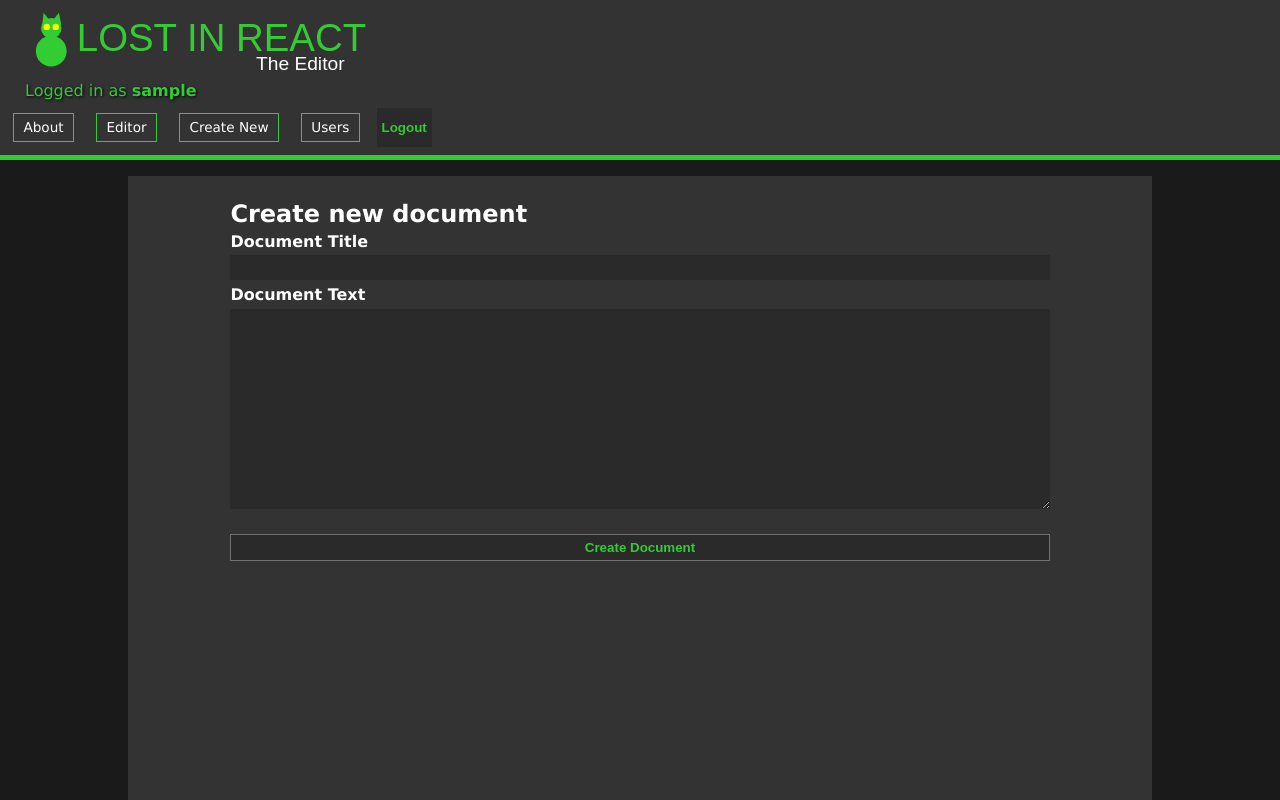
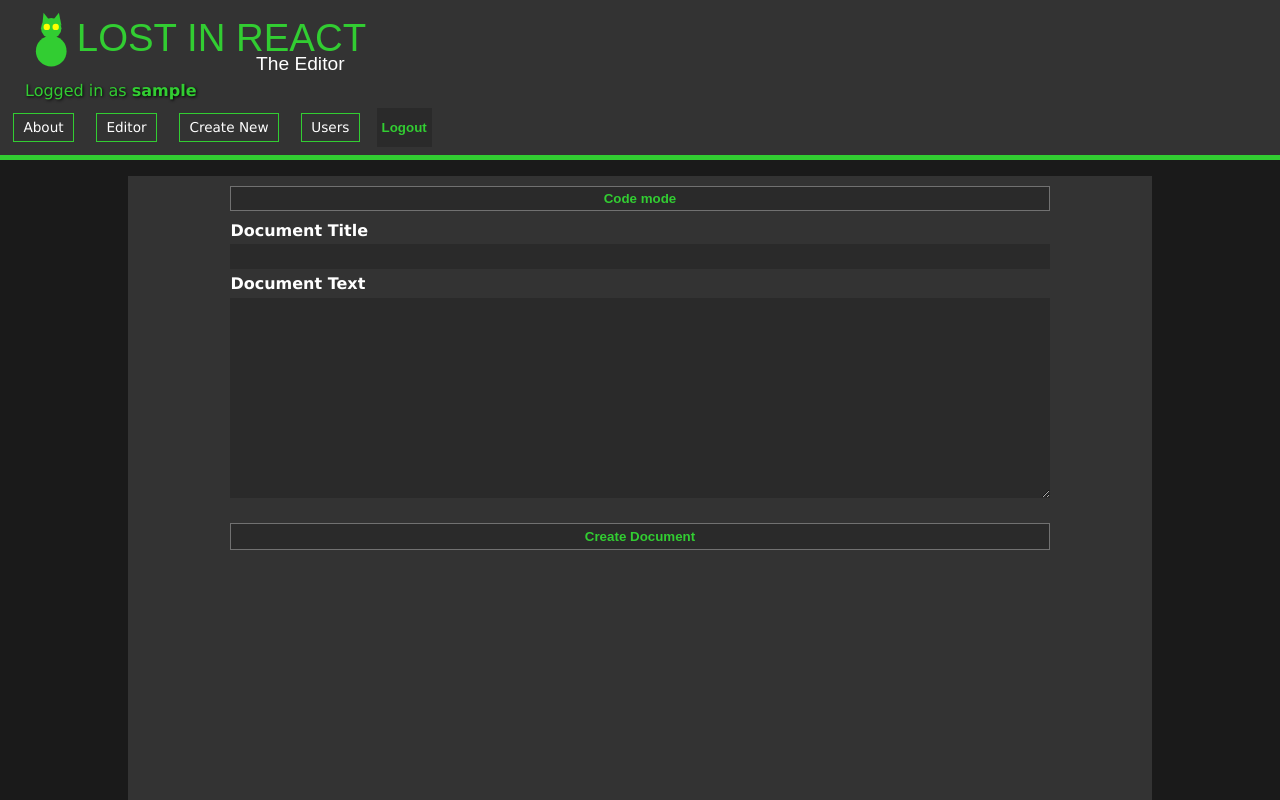
Before and after one commit to Bjarnehall/front-end-ssr-editor, a React (Vite) app: page /create in a window 1280 px wide. Built offline with nearby package versions, Linux system fonts and the light colour scheme; sample sign-in values are in the browser's storage.

Commit message:
updated so create doc register if code mode and also let user switch between codemode and text mode, also made it so edit doc auto chose default editor depending on how is_code is stored

```diff
--- a/src/assets/wrappers/UpdateCreateDoc.js
+++ b/src/assets/wrappers/UpdateCreateDoc.js
@@ -60,6 +60,7 @@ const Wrapper = styled.section`
         color: var(--color-three);
         border: solid 1px #ffffff55;
     }
+
     .back-button {
         padding: 0.25rem;
         width: 80%;
--- a/src/components/docs/CreateDoc.jsx
+++ b/src/components/docs/CreateDoc.jsx
@@ -1,15 +1,23 @@
 import Wrapper from '../../assets/wrappers/UpdateCreateDoc.js';
 import api_url from "../../url.js";
 import { useState } from "react";
+import { useNavigate } from "react-router-dom";
+
+import CodeMode from "../docs/CodeMode";
 
 function CreateDoc() {
 
+    const navigate = useNavigate();
+
     const [title, setTitle] = useState("");
     const [content, setContent] = useState("");
+    const [isCodeMode, setIsCodeMode] = useState(false);
 
 
     function handleSubmit(e) {
         e.preventDefault();
+
+        const is_code = isCodeMode;
 
         alert("Document was created!");
 
@@ -19,19 +27,30 @@ function CreateDoc() {
                 "Content-Type": "application/json",
                 "Authorization": `Bearer ${localStorage.getItem("token")}`
             },
-            body: JSON.stringify({ title, content })
+            body: JSON.stringify({ title, content, is_code })
         });
 
         setTitle("");
         setContent("");
+        navigate("/docs");
     }
 
     return (
         <Wrapper>
+        <div className="editor-form">
+
+           {/* Button for switching between code and text mode */}
+            <button
+                className="mode-button"
+                type="button"
+                onClick={() => setIsCodeMode(!isCodeMode)}
+                style={{ margin: "10px 0" }}
+            >
+                {isCodeMode ? "Text mode": "Code mode"}
+            </button>
+
         <form onSubmit={handleSubmit}>
-            <h2 className="title">Create new document</h2>
 
-            <div className="editor-form">
             <label htmlFor="title">Document Title</label><br/>
             <input
                 id="title"
@@ -41,16 +60,25 @@ function CreateDoc() {
             /><br/>
 
             <label htmlFor="content">Document Text</label><br/>
-            <textarea
-                id="content"
-                type="text"
-                value={content}
-                onChange={e => setContent(e.target.value)}
-            /><br/>
+
+                    {/* Render text mode or code mode */}
+                    {isCodeMode ? (
+                        <CodeMode
+                        value={content}
+                        onChange={(value) => setContent(value)}
+                        />
+                    ) : (
+                        <textarea
+                            type="text"
+                            value={content}
+                            onChange={e => setContent(e.target.value)}
+                        />
+                    )}
 
             <button className="create-button" type="submit">Create Document</button>
-            </div>
+
         </form>
+        </div>
         </Wrapper>
     )
 }
--- a/src/components/docs/UpdateDoc.jsx
+++ b/src/components/docs/UpdateDoc.jsx
@@ -14,7 +14,7 @@ function UpdateDoc({ preselectedDoc }) {
     const docId = preselectedDoc.id || preselectedDoc._id;
     const [title, setTitle] = useState(preselectedDoc.title);
     const [content, setContent] = useState(preselectedDoc.content);
-    const [isCodeMode, setIsCodeMode] = useState(false);
+    const [isCodeMode, setIsCodeMode] = useState(preselectedDoc.is_code || false);
 
     if (!preselectedDoc) {
         return <p style={{ color: "limegreen" }}>Select a document to edit.</p>;
```
